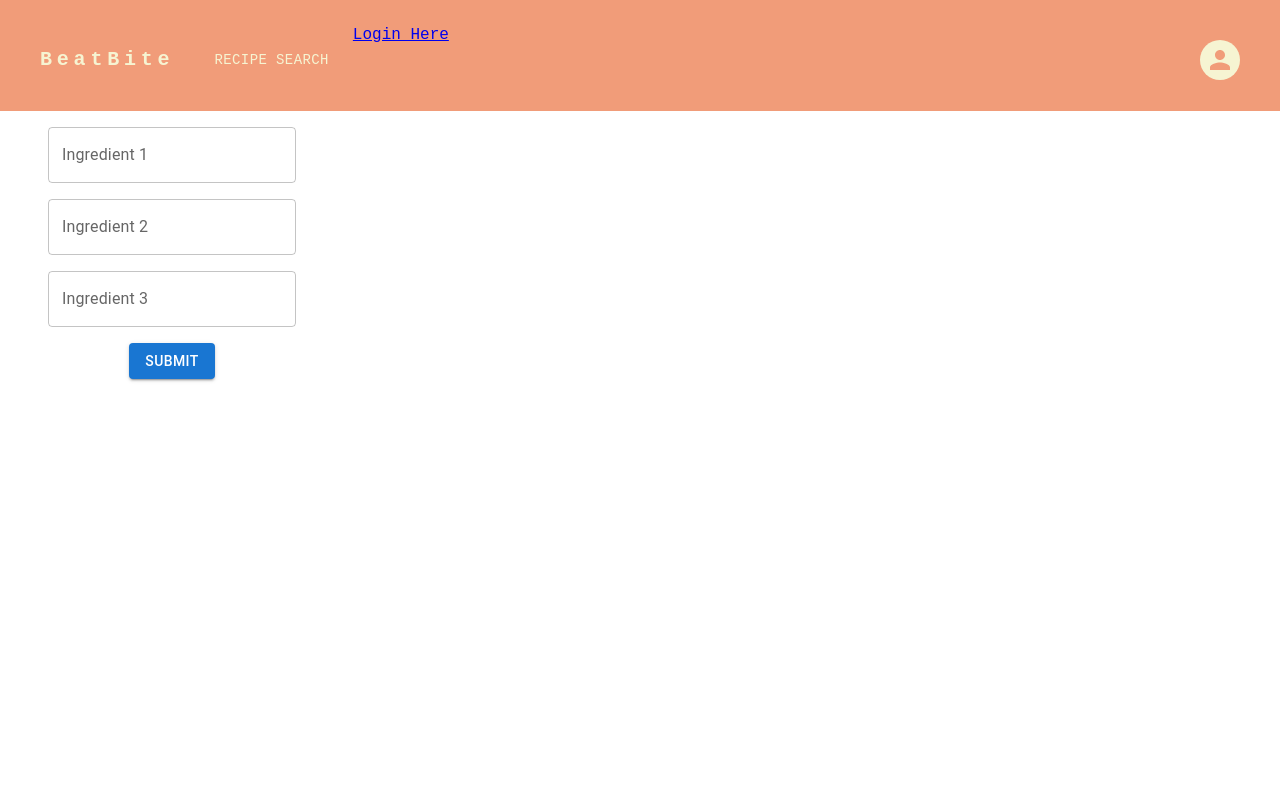
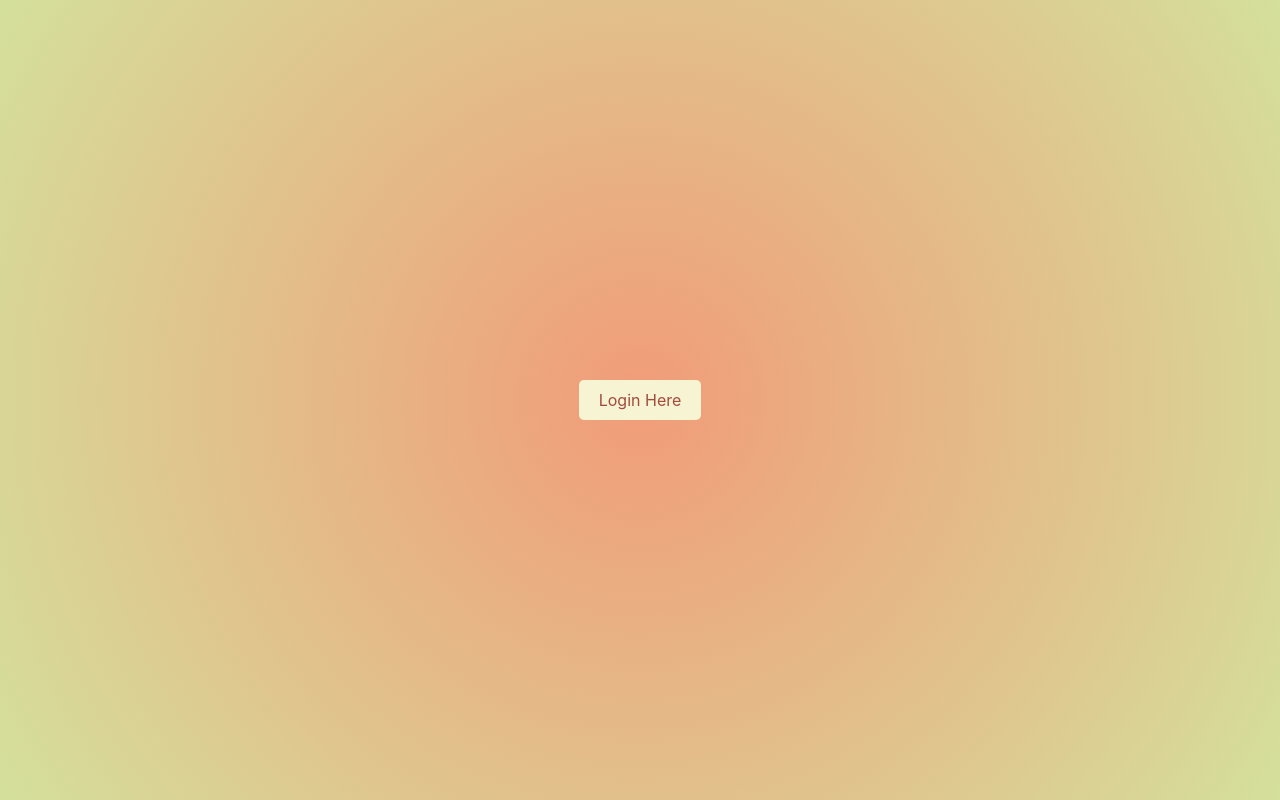
Before and after one commit to elitsamincheva/411-project, a React (Create React App) app in the folder frontend/: page / in a window 1280 px wide. Built offline with nearby package versions, Linux system fonts and the light colour scheme.

Commit message:
some more stuff,, login w spotify

```diff
--- a/frontend/src/App.js
+++ b/frontend/src/App.js
@@ -1,17 +1,16 @@
 import React from 'react';
-import ReactDOM from "react-dom/client";
 import { BrowserRouter, Routes, Route } from 'react-router-dom';
 import RecipeSearchPage from './pages/RecipeSearchPage';
-
+import LoginPage from './pages/LoginPage';
 import Layout from './pages/Layout';
 
 function App() {
   return (
     <BrowserRouter basename='/'>
       <Routes>
-        <Route path="/" element={<Layout />}>
-          <Route index element={<RecipeSearchPage />} />
-
+        <Route path="/" element={<LoginPage />} />
+        <Route element={<Layout />}>
+        <Route path="/recipe-search" element={<RecipeSearchPage />} />
         </Route>
       </Routes>
     </BrowserRouter>
--- a/frontend/src/components/RecipeCard.js
+++ b/frontend/src/components/RecipeCard.js
@@ -1,24 +1,34 @@
-import React from 'react'; // Import React library
-import Card from '@mui/material/Card'; // Import Card component from Material-UI
-import CardContent from '@mui/material/CardContent'; // Import CardContent component from Material-UI
-import CardMedia from '@mui/material/CardMedia'; // Import CardMedia component from Material-UI
-import Typography from '@mui/material/Typography'; // Import Typography component from Material-UI
-import { CardActionArea } from '@mui/material'; // Import CardActionArea component from Material-UI
+import React from 'react';
+import Card from '@mui/material/Card';
+import CardContent from '@mui/material/CardContent';
+import CardMedia from '@mui/material/CardMedia';
+import Typography from '@mui/material/Typography';
+import { CardActionArea } from '@mui/material';
 
-// Functional component for displaying a recipe card
 export default function RecipeCard({ title, image }) {
   return (
-    <Card> {/* Outer card container */}
-      <CardActionArea> {/* Actionable area for the card */}
+    <Card style={{ height: '280px' }}> {/* Set a taller fixed height for the card */}
+      <CardActionArea style={{ height: '100%' }}> {/* Set a taller fixed height for the action area */}
         <CardMedia
-          component="img" // Media component type
-          height="140" // Height of the media
-          image={image} // Image source
-          alt={title} // Alt text for accessibility using the title
+          component="img"
+          height="140"
+          image={image}
+          alt={title}
         />
-        <CardContent> {/* Content area of the card */}
-          <Typography gutterBottom variant="h5" component="div">
-            {title} {/* Title of the recipe */}
+        <CardContent>
+          <Typography
+            gutterBottom
+            variant="h5"
+            component="div"
+            sx={{
+              fontFamily: 'monospace',
+              fontWeight: 700,
+              letterSpacing: '.3rem',
+              fontSize: '90%',
+
+            }}
+          >
+            {title}
           </Typography>
         </CardContent>
       </CardActionArea>
--- a/frontend/src/components/TopMenuBar.js
+++ b/frontend/src/components/TopMenuBar.js
@@ -119,7 +119,7 @@ function TopMenuBar() {
           </Typography>
           <Box sx={{ flexGrow: 1, display: { xs: 'none', md: 'flex' } }}>
             {pages.map((page) => (
-              <Link to='/'>
+              <Link to='/' style={{ textDecoration: 'none' }}>
               <Button
                 key={page}
                 onClick={handleCloseNavMenu}
@@ -129,7 +129,7 @@ function TopMenuBar() {
               </Button>
               </Link>
             ))}
-            <a href='http://localhost:3000/login'>Login Here</a>
+            {/* <a href='http://localhost:3000/login'>Login Here</a> */}
           </Box>
 
           <Box sx={{ flexGrow: 0 }}>
--- a/frontend/src/pages/Layout.js
+++ b/frontend/src/pages/Layout.js
@@ -1,14 +1,19 @@
-import { Outlet } from "react-router-dom";
+import { Outlet, useLocation } from "react-router-dom";
 import TopMenuBar from "../components/TopMenuBar";
 import { Grid } from '@mui/material';
 
 const Layout = () => {
+  const location = useLocation();
+  const isLoginPage = location.pathname === '/';
+
   return (
     <Grid container spacing={2}>
-      <Grid item xs={12}>
-        <TopMenuBar />
-      </Grid>
-      <Grid item xs={10}>
+      {!isLoginPage && (
+        <Grid item xs={12}>
+          <TopMenuBar />
+        </Grid>
+      )}
+      <Grid item xs={isLoginPage ? 12 : 10}>
         <Outlet />
       </Grid>
     </Grid>
--- /dev/null
+++ b/frontend/src/pages/LoginPage.js
@@ -0,0 +1,31 @@
+import React from 'react';
+
+function LoginPage() {
+    const backgroundStyle = {
+        background: 'rgb(241,156,121)',
+        background: 'radial-gradient(circle, rgba(241,156,121,1) 0%, rgba(212,224,155,1) 100%)',
+        height: '100vh',
+        display: 'flex',
+        justifyContent: 'center',
+        alignItems: 'center',
+    };
+
+    const loginButtonStyle = {
+        padding: '10px 20px',
+        fontSize: '16px',
+        borderRadius: '5px',
+        backgroundColor: '#F6F4D2',
+        color: '#A44A3F',
+        textDecoration: 'none',
+        border: 'none',
+        cursor: 'pointer',
+    };
+
+    return(
+        <div style={backgroundStyle}>
+            <a href='http://localhost:3000/login' style={loginButtonStyle}>Login Here</a>
+        </div>
+    );
+}
+
+export default LoginPage;
```
Also changed, not shown: 1 other file (tests, documents, lock files or other folders).
